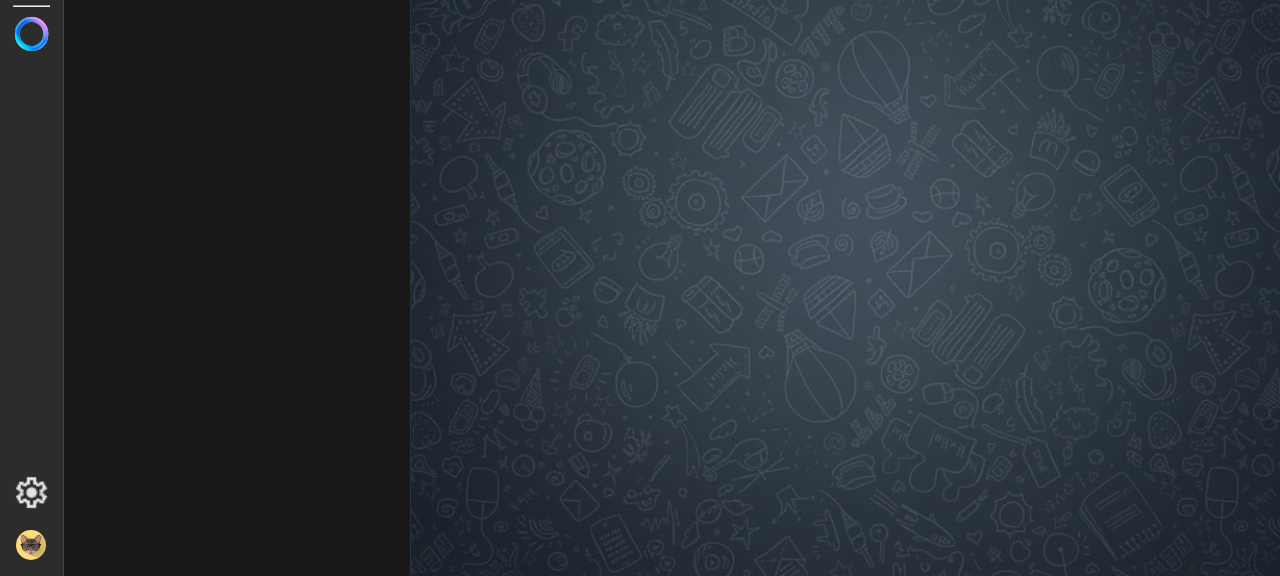
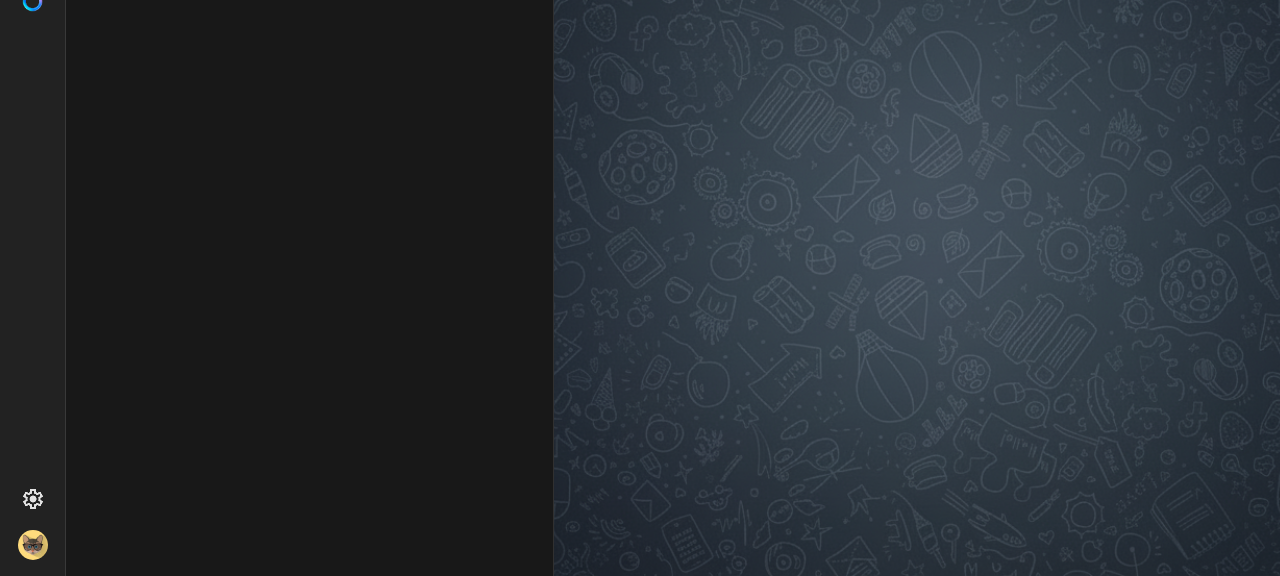
Before and after one commit to NikollasNC/Frontend-Messenger-Mockup, a plain HTML site: page index.html in a window 1280 px wide. Shown: the part 224-800 px from the top of the page. Drawn offline with Linux system fonts and the light colour scheme.

Commit message:
commit_3

```diff
--- a/css/index.css
+++ b/css/index.css
@@ -1,119 +1,96 @@
-body{
+body {
     max-height: 100dvh;
     max-height: 100vh;
 
     display: flex;
 }
 
-img{
-    width: 100%;
+img {
+    max-width: 100%;
 }
 
-.hotbar{
+.hotbar {
     height: 100dvh;
     height: 100vh;
-    width: 66px;
+    max-width: 65px;
+    min-width: 65px;
 
     display: grid;
     text-align: center;
 
-    background-color: rgb(44, 44, 44);
+    background-color: rgb(34, 34, 34);
     border-right: 0.5px solid rgba(255, 255, 255, 0.1);
 }
 
-.icons{
+.hotbar hr {
+    height: 1px;
+    border: none;
+    background-color: rgba(255, 255, 255, 0.1);
+
+    margin-top: 0.5em;
+    margin-bottom: 1em;
+}
+
+.icons {
     max-width: 100%;
 }
 
-.top{
+.icon_meta {
+    width: 21px;
+    height: 21px;
+    padding: 5px;
+
+}
+
+.user_avatar {
+    width: 30px;
+    border-radius: 50%;
+}
+
+.top {
     padding: 0.8em;
 }
 
-.top ul{
+.top ul {
     display: flex;
     flex-direction: column;
-    gap: 1em;
+    gap: 0.5em;
 }
 
-.top li{
+.top li {
     align-items: center;
     padding: 5px;
 }
 
-.down{
+.down {
     padding: 0.8em;
     display: grid;
     align-items: end;
 }
 
-.user_avatar{
-    width: 30px;
-    border-radius: 50%;
-}
-
-.down ul{
+.down ul {
     display: grid;
     gap: 1em;
 }
 
-
-
-
-
-
-
-
-
-
-
-
-
-
-
-
-
-
-
-
-
-
-
-
-
-
-
-
-
-
-
-
-
-
-
-
-
-
-
-
-
-
-
-main{
-    display: grid;
-    grid-template-columns: 1fr 2.5fr;
+main {
+    display: flex;
     width: 100%;
 }
 
-.contacts{
+.contacts {
     background-color: rgb(24, 24, 24);
     border-right: 0.5px solid rgba(255, 255, 255, 0.1);
 
-    min-width: 330px;
+    min-width: 335px;
+    width: 815px;
 }
 
-.chat{
+.chat {
     background-image: url(../img/wallpaper/Whatsapp\ by\ @dgutierrez.png);
     background-position: center;
     background-size: cover;
     background-repeat: no-repeat;
+
+    width: 100%;
 }
--- a/index.html
+++ b/index.html
@@ -21,7 +21,8 @@
             </ul>
 
             <hr>
-            <img src="img/icons/Meta_AI.png" alt="Meta AI" class="icons">
+
+            <img src="img/icons/Meta_AI.png" alt="Meta AI" class="icon_meta">
         </div>
 
         <div class="down">
```
Also changed, not shown: 1 other file.
